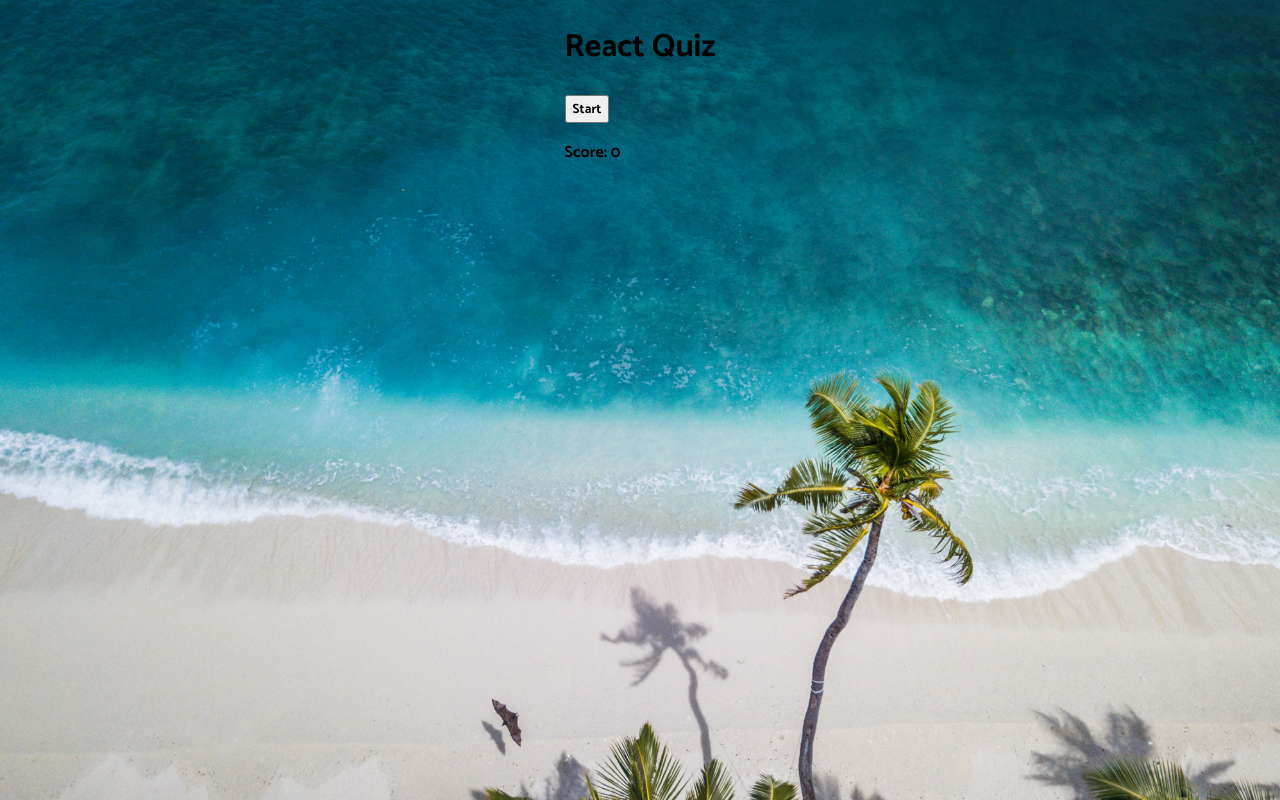
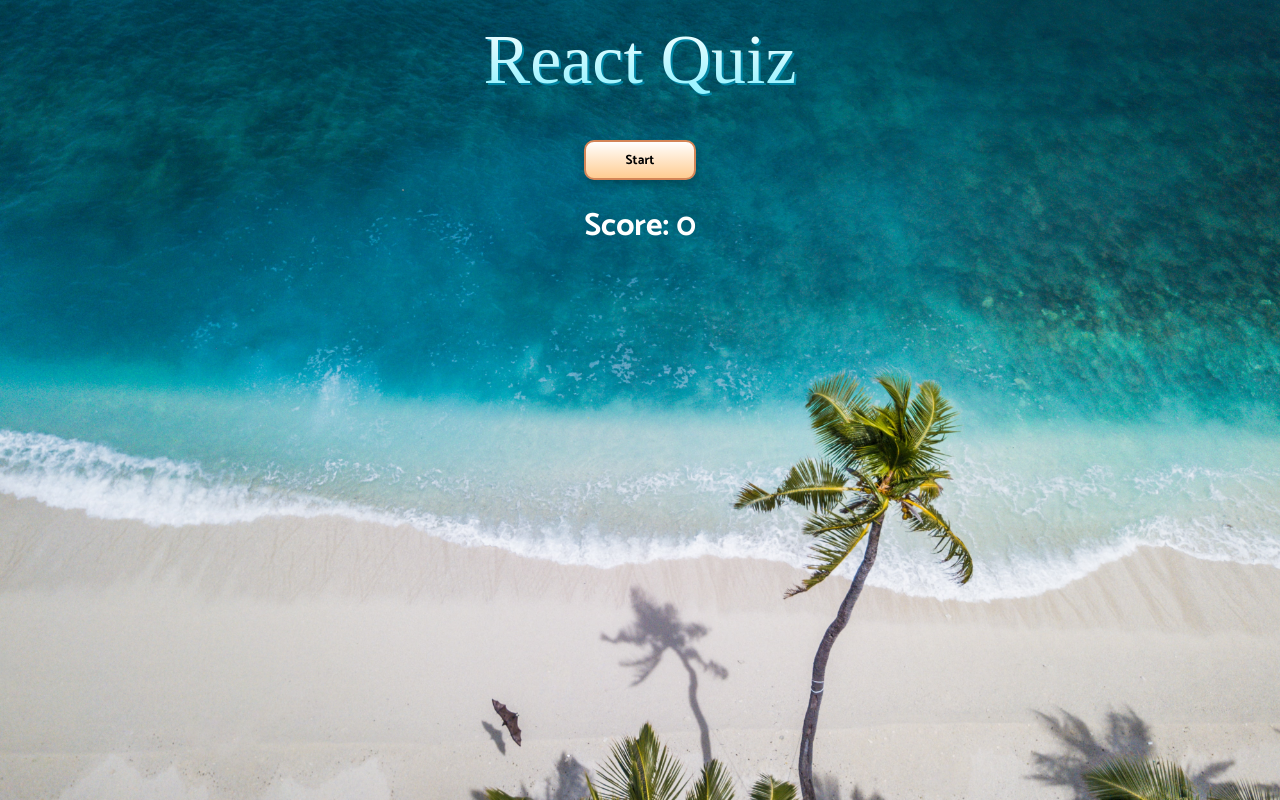
Before and after one commit to saadtechgeek/react-quiz-app, a React (Create React App) app: page / in a window 1280 px wide. Built offline with nearby package versions, Linux system fonts and the light colour scheme; a web font is replaced by a local one.

Commit message:
fix the issue

```diff
--- a/src/App.tsx
+++ b/src/App.tsx
@@ -74,7 +74,7 @@
   return (
     <>
     <GlobalStyle />
-    <div className='App'>
+    <Wrapper>
         <h1>React Quiz</h1>
         {gameOver || userAnswers.length === TOTAL_QUESTIONS ? (
         <button className="start" onClick={startTrivia}>
@@ -97,7 +97,7 @@
             Next Question
           </button>
         ) : null}
-    </div>
+    </Wrapper>
     </>
   );
 }
--- /dev/null
+++ b/src/components/QuestionCard.styles.ts
@@ -0,0 +1,48 @@
+import styled from 'styled-components';
+
+export const Wrapper = styled.div`
+  max-width: 1100px;
+  background: #ebfeff;
+  border-radius: 10px;
+  border: 2px solid #0085a3;
+  padding: 20px;
+  box-shadow: 0px 5px 10px rgba(0, 0, 0, 0.25);
+  text-align: center;
+
+  p {
+    font-size: 1rem;
+  }
+`;
+
+type ButtonWrapperProps = {
+  correct: boolean;
+  userClicked: boolean;
+};
+
+export const ButtonWrapper = styled.div<ButtonWrapperProps>`
+  transition: all 0.3s ease;
+
+  :hover {
+    opacity: 0.8;
+  }
+
+  button {
+    cursor: pointer;
+    user-select: none;
+    font-size: 0.8rem;
+    width: 100%;
+    height: 40px;
+    margin: 5px 0;
+    background: ${({ correct, userClicked }) =>
+      correct
+        ? 'linear-gradient(90deg, #56FFA4, #59BC86)'
+        : !correct && userClicked
+        ? 'linear-gradient(90deg, #FF5656, #C16868)'
+        : 'linear-gradient(90deg, #56ccff, #6eafb4)'};
+    border: 3px solid #ffffff;
+    box-shadow: 1px 2px 0px rgba(0, 0, 0, 0.1);
+    border-radius: 10px;
+    color: #fff;
+    text-shadow: 0px 1px 0px rgba(0, 0, 0, 0.25);
+  }
+`;
--- a/src/components/QuestionCard.tsx
+++ b/src/components/QuestionCard.tsx
@@ -1,5 +1,8 @@
-import React from 'react'
-import {AnswerObject} from '../App';
+import React from 'react';
+// Types
+import { AnswerObject } from '../App';
+// Styles
+import { Wrapper, ButtonWrapper } from './QuestionCard.styles';
 
 type Props = {
   question: string;
@@ -8,23 +11,35 @@
   userAnswer: AnswerObject | undefined;
   questionNr: number;
   totalQuestions: number;
-}
+};
 
-const QuestionCard: React.FC<Props> = ({ question, answers, callback, userAnswer, questionNr, totalQuestions }) => (
+const QuestionCard: React.FC<Props> = ({
+  question,
+  answers,
+  callback,
+  userAnswer,
+  questionNr,
+  totalQuestions,
+}) => (
+  <Wrapper>
+    <p className='number'>
+      Question: {questionNr} / {totalQuestions}
+    </p>
+    <p dangerouslySetInnerHTML={{ __html: question }} />
     <div>
-        <p className="number">
-            Question: {questionNr}/ {totalQuestions}
-        </p>
-        <p dangerouslySetInnerHTML= {{__html:question}} />
-        <div>
-            {answers.map(answer => (
-                <div key={answer}>
-                    <button disabled={userAnswer?true:false} value={answer} onClick={callback}/>
-                    <span dangerouslySetInnerHTML={{__html: answer}}></span>
-                </div>
+      {answers.map((answer) => (
+        <ButtonWrapper
+          key={answer}
+          correct={userAnswer?.correctAnswer === answer}
+          userClicked={userAnswer?.answer === answer}
+        >
+          <button disabled={userAnswer ? true : false} value={answer} onClick={callback}>
+            <span dangerouslySetInnerHTML={{ __html: answer }} />
+          </button>
+        </ButtonWrapper>
       ))}
     </div>
-    </div>
+  </Wrapper>
 );
 
 export default QuestionCard;
```
Also changed, not shown: 1 other file (tests, documents, lock files or other folders). Lines whose indentation alone changed are shown as unchanged.
